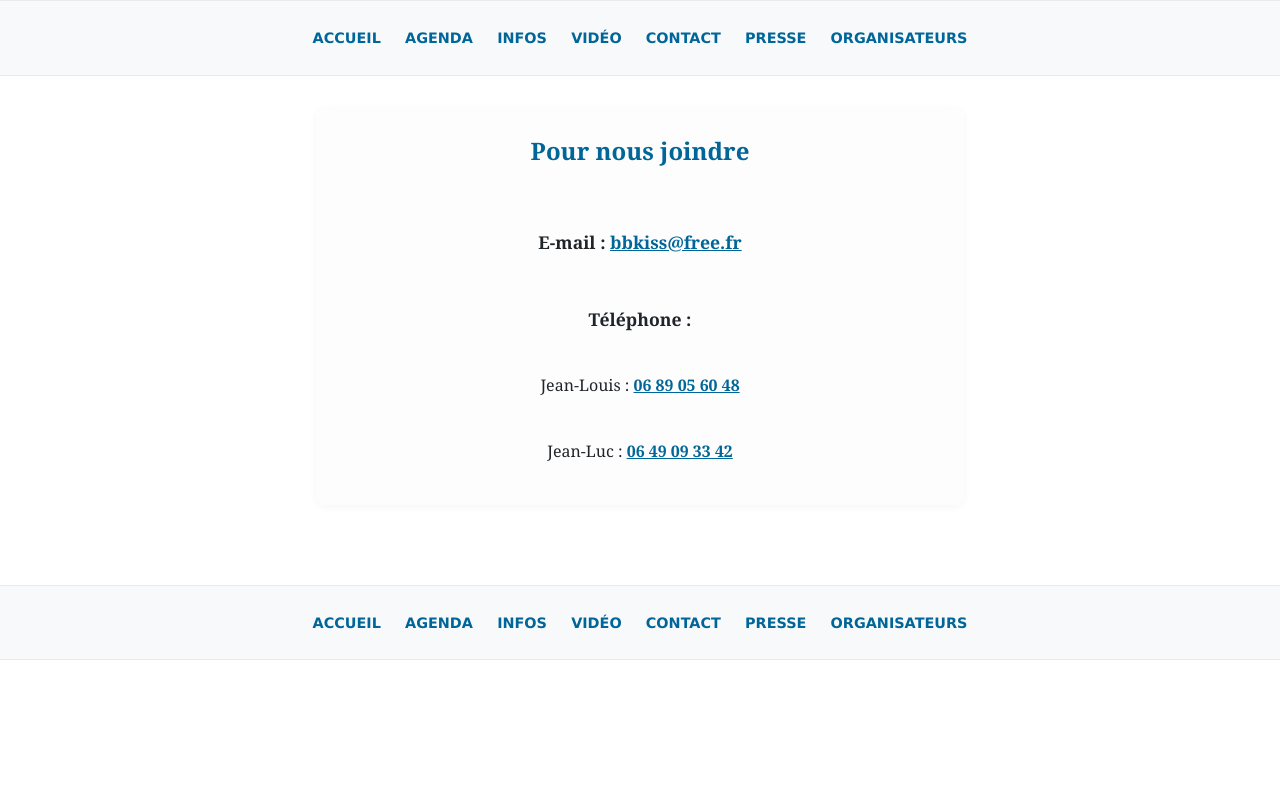
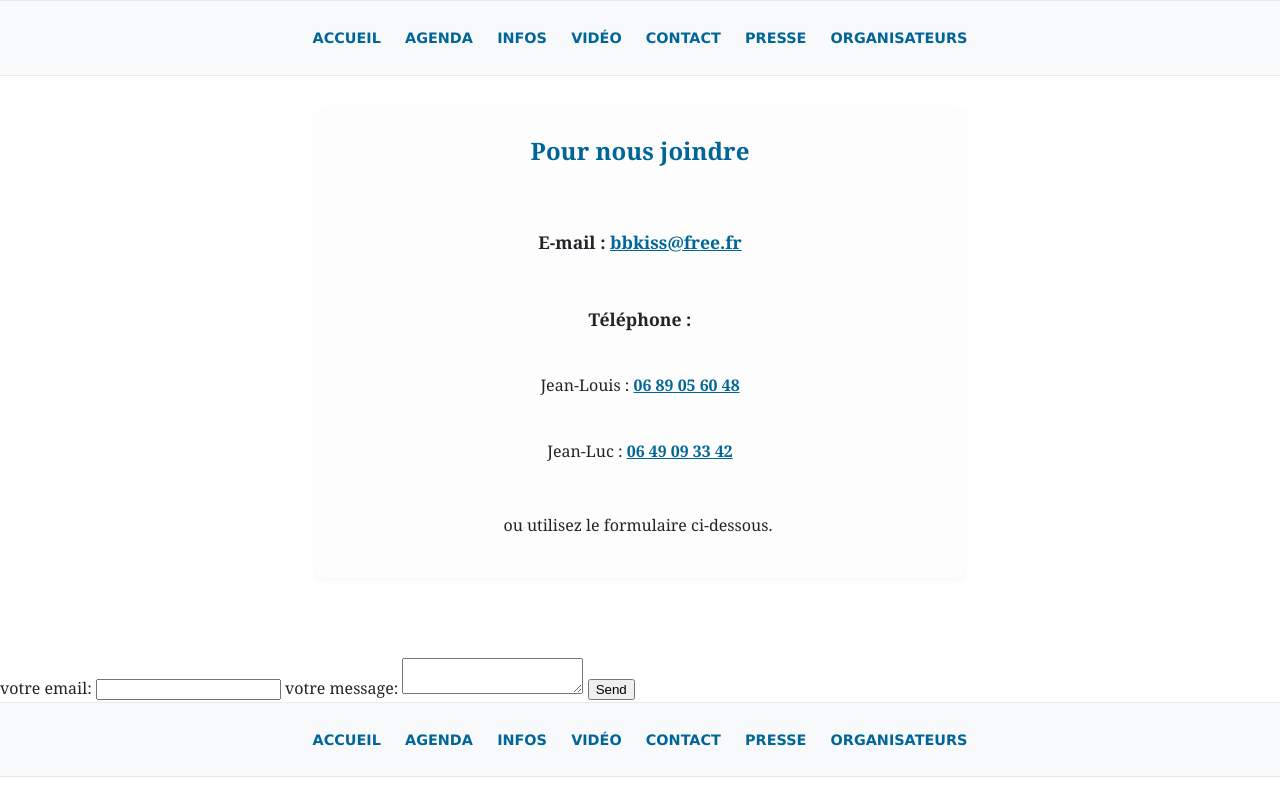
Before and after one commit to elleetlesjean/site, a plain HTML site: page formulaire.html in a window 1280 px wide. Drawn offline with Linux system fonts and the light colour scheme.

Commit message:
Add files via upload

```diff
--- a/formulaire.html
+++ b/formulaire.html
@@ -30,8 +30,26 @@
       <p style="font-size: 1.1rem; margin-bottom: 0.5rem;"><strong>Téléphone :</strong></p>
       <p style="font-size: 1rem; margin-bottom: 0.5rem;">Jean-Louis : <a href="tel:0689056048" class="link-btn">06 89 05 60 48</a></p>
       <p style="font-size: 1rem;">Jean-Luc : <a href="tel:0649093342" class="link-btn">06 49 09 33 42</a></p>
+      <p style="font-size: 1rem;">ou utilisez le formulaire ci-dessous.&nbsp;</p>
     </div>
   </main>
+
+	<!-- modify this form HTML and place wherever you want your form -->
+<form
+  action="https://formspree.io/f/xbgogype"
+  method="POST"
+>
+  <label>
+    votre email:
+    <input type="email" name="email">
+  </label>
+  <label>
+    votre message:
+    <textarea name="message"></textarea>
+  </label>
+  <!-- your other form fields go here -->
+  <button type="submit">Send</button>
+</form>
 
   <footer class="site-footer">
     <nav class="main-nav">
```
